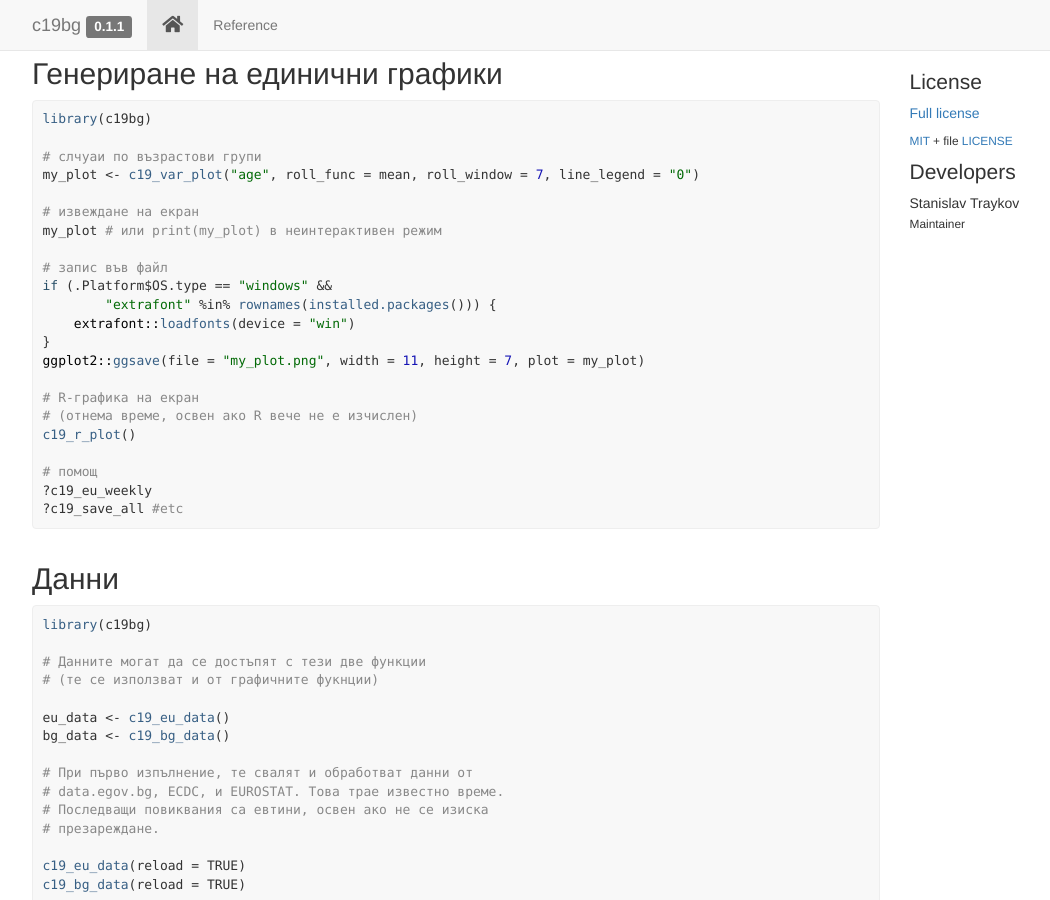
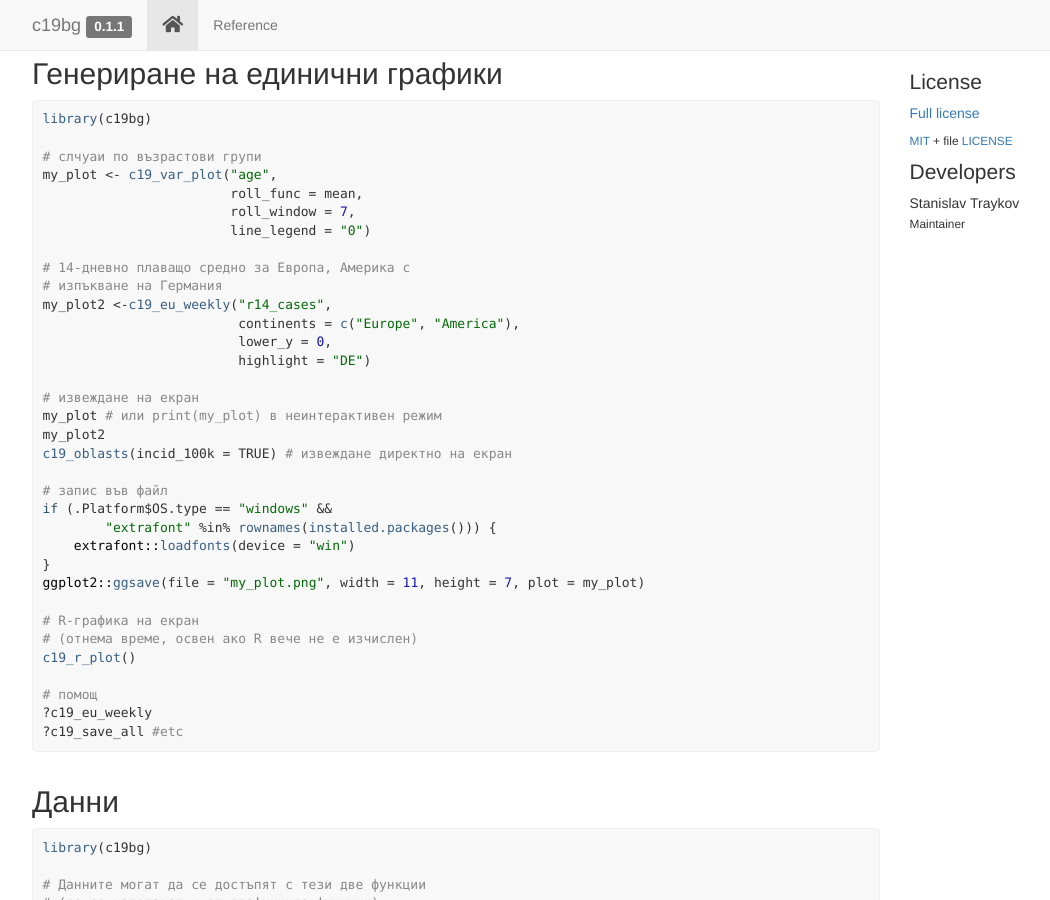
Before and after one commit to StanTraykov/c19bg, a Jekyll site: the page docs/index.html, which Jekyll copies as it is, in a window 1280 px wide and 900 px high, scrolled down 2154 px. Shown: the whole window, without its empty margins (38-1088 px from the left). Built offline with Jekyll 4.4.1, drawn with Linux system fonts in a browser that asks for light colours; nearby versions of some CDN libraries; comment, search, counter and statistics services are not loaded.

Commit message:
auto upload c19bg/plots/Dec30 (Dec30 10:56:12)

```diff
--- a/docs/index.html
+++ b/docs/index.html
@@ -163,10 +163,22 @@
 <code class="sourceCode R"><span class="kw"><a href="https://rdrr.io/r/base/library.html">library</a></span><span class="op">(</span><span class="va">c19bg</span><span class="op">)</span>
 
 <span class="co"># слчуаи по възрастови групи</span>
-<span class="va">my_plot</span> <span class="op">&lt;-</span> <span class="fu"><a href="reference/c19_var_plot.html">c19_var_plot</a></span><span class="op">(</span><span class="st">"age"</span>, roll_func <span class="op">=</span> <span class="va">mean</span>, roll_window <span class="op">=</span> <span class="fl">7</span>, line_legend <span class="op">=</span> <span class="st">"0"</span><span class="op">)</span>
+<span class="va">my_plot</span> <span class="op">&lt;-</span> <span class="fu"><a href="reference/c19_var_plot.html">c19_var_plot</a></span><span class="op">(</span><span class="st">"age"</span>,
+                        roll_func <span class="op">=</span> <span class="va">mean</span>,
+                        roll_window <span class="op">=</span> <span class="fl">7</span>,
+                        line_legend <span class="op">=</span> <span class="st">"0"</span><span class="op">)</span>
+
+<span class="co"># 14-дневно плаващо средно за Европа, Америка с</span>
+<span class="co"># изпъкване на Германия</span>
+<span class="va">my_plot2</span> <span class="op">&lt;-</span><span class="fu"><a href="reference/c19_eu_weekly.html">c19_eu_weekly</a></span><span class="op">(</span><span class="st">"r14_cases"</span>,
+                         continents <span class="op">=</span> <span class="fu"><a href="https://rdrr.io/r/base/c.html">c</a></span><span class="op">(</span><span class="st">"Europe"</span>, <span class="st">"America"</span><span class="op">)</span>,
+                         lower_y <span class="op">=</span> <span class="fl">0</span>,
+                         highlight <span class="op">=</span> <span class="st">"DE"</span><span class="op">)</span>
 
 <span class="co"># извеждане на екран</span>
 <span class="va">my_plot</span> <span class="co"># или print(my_plot) в неинтерактивен режим</span>
+<span class="va">my_plot2</span>
+<span class="fu"><a href="reference/c19_oblasts.html">c19_oblasts</a></span><span class="op">(</span>incid_100k <span class="op">=</span> <span class="cn">TRUE</span><span class="op">)</span> <span class="co"># извеждане директно на екран</span>
 
 <span class="co"># запис във файл</span>
 <span class="kw">if</span> <span class="op">(</span><span class="va">.Platform</span><span class="op">$</span><span class="va">OS.type</span> <span class="op">==</span> <span class="st">"windows"</span> <span class="op">&amp;&amp;</span>
--- a/docs/pkgdown.yml
+++ b/docs/pkgdown.yml
@@ -2,4 +2,4 @@ pandoc: 2.7.3
 pkgdown: 1.6.1
 pkgdown_sha: ~
 articles: {}
-last_built: 2020-12-30T08:45Z
+last_built: 2020-12-30T08:55Z
```
